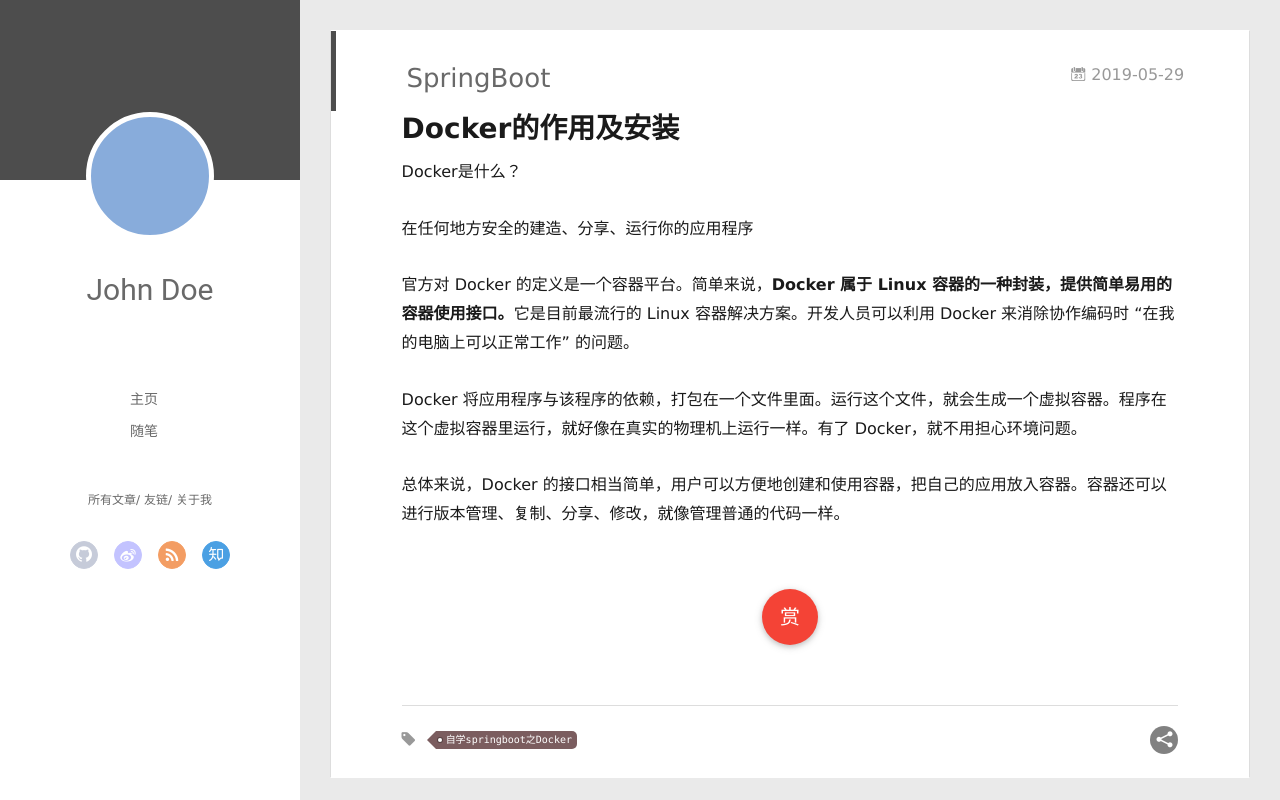
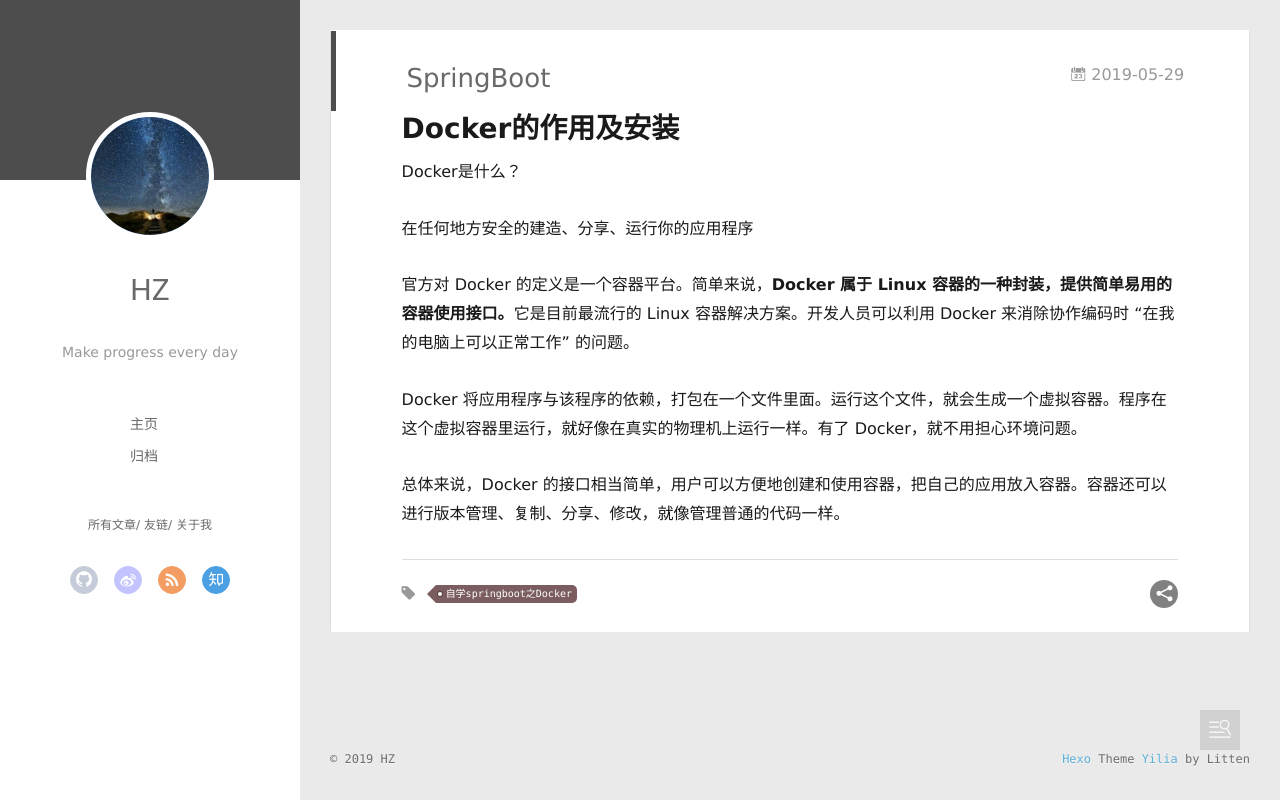
Before and after one commit to NTISHZ/NTISHZ.github.io, a plain HTML site: page 2019/05/29/SpringBoot_Docker/index.html in a window 1280 px wide. Drawn offline with Linux system fonts and the light colour scheme; no server answers.

Commit message:
Site updated: 2019-05-29 21:33:02

```diff
--- a/2019/05/29/SpringBoot_Docker/index.html
+++ b/2019/05/29/SpringBoot_Docker/index.html
@@ -15,7 +15,7 @@
 <meta property="og:url" content="http://yoursite.com/2019/05/29/SpringBoot_Docker/index.html">
 <meta property="og:site_name" content="Hexo">
 <meta property="og:description" content="Docker的作用及安装Docker是什么？ 在任何地方安全的建造、分享、运行你的应用程序 官方对 Docker 的定义是一个容器平台。简单来说，Docker 属于 Linux 容器的一种封装，提供简单易用的容器使用接口。它是目前最流行的 Linux 容器解决方案。开发人员可以利用 Docker 来消除协作编码时 “在我的电脑上可以正常工作” 的问题。 Docker 将应用程序与该程序的依赖，打包">
-<meta property="og:locale" content="default">
+<meta property="og:locale" content="zh-Hans">
 <meta property="og:updated_time" content="2019-05-29T11:55:41.533Z">
 <meta name="twitter:card" content="summary">
 <meta name="twitter:title" content="SpringBoot">
@@ -48,11 +48,13 @@
 <div class="intrude-less">
 	<header id="header" class="inner">
 		<a href="/" class="profilepic">
-			<img src class="js-avatar">
+			<img src="/assets/yls.jpg" class="js-avatar">
 		</a>
 		<hgroup>
-		  <h1 class="header-author"><a href="/">John Doe</a></h1>
+		  <h1 class="header-author"><a href="/">HZ</a></h1>
 		</hgroup>
+
+		<p class="header-subtitle">Make progress every day</p>
 
 
 		<nav class="header-menu">
@@ -60,7 +62,7 @@
 
 				<li><a href="/">主页</a></li>
 
-				<li><a href="/tags/随笔/">随笔</a></li>
+				<li><a href="/archives/index.html">归档</a></li>
 
 			</ul>
 		</nav>
@@ -106,11 +108,13 @@
 	<div class="intrude-less">
 		<header id="header" class="inner">
 			<div class="profilepic">
-				<img src class="js-avatar">
+				<img src="/assets/yls.jpg" class="js-avatar">
 			</div>
 			<hgroup>
-			  <h1 class="header-author js-header-author">John Doe</h1>
+			  <h1 class="header-author js-header-author">HZ</h1>
 			</hgroup>
+
+			<p class="header-subtitle"><i class="icon icon-quo-left"></i>Make progress every day<i class="icon icon-quo-right"></i></p>
 
 
 
@@ -140,7 +144,7 @@
 
 					<li style="width: 50%"><a href="/">主页</a></li>
 
-					<li style="width: 50%"><a href="/tags/随笔/">随笔</a></li>
+					<li style="width: 50%"><a href="/archives/index.html">归档</a></li>
 
 				</ul>
 			</nav>
@@ -183,27 +187,6 @@
 
 
 
-
-        <div class="page-reward">
-          <a href="javascript:;" class="page-reward-btn tooltip-top">
-            <div class="tooltip tooltip-east">
-            <span class="tooltip-item">
-              赏
-            </span>
-            <span class="tooltip-content">
-              <span class="tooltip-text">
-                <span class="tooltip-inner">
-                  <p class="reward-p"><i class="icon icon-quo-left"></i>谢谢你请我吃糖果<i class="icon icon-quo-right"></i></p>
-                  <div class="reward-box">
-
-
-                  </div>
-                </span>
-              </span>
-            </span>
-          </div>
-          </a>
-        </div>
 
     </div>
     <div class="article-info article-info-index">
@@ -296,6 +279,19 @@
         </div>
 
 
+        <div class="toc-container tooltip-left">
+            <i class="icon-font icon-category"></i>
+            <div class="tooltip tooltip-east">
+                <span class="tooltip-item">
+                </span>
+                <span class="tooltip-content">
+                    <div class="toc-article">
+                    <ol class="toc"><li class="toc-item toc-level-1"><a class="toc-link" href="#Docker的作用及安装"><span class="toc-number">1.</span> <span class="toc-text">Docker的作用及安装</span></a></li></ol>
+                    </div>
+                </span>
+            </div>
+        </div>
+
     </div>
 </aside>
 
@@ -319,7 +315,7 @@
   <div class="outer">
     <div id="footer-info">
     	<div class="footer-left">
-    		&copy; 2019 John Doe
+    		&copy; 2019 HZ
     	</div>
       	<div class="footer-right">
       		<a href="http://hexo.io/" target="_blank">Hexo</a>  Theme <a href="https://github.com/litten/hexo-theme-yilia" target="_blank">Yilia</a> by Litten
@@ -485,7 +481,7 @@ return o(i(t),arguments.length<2?void 0:u(arguments[1]))}})},function(t,n,r){var
 
     	<section class="tools-section tools-section-me" q-show="aboutme">
 
-  	  		<div class="aboutme-wrap" id="js-aboutme">很惭愧&lt;br&gt;&lt;br&gt;只做了一点微小的工作&lt;br&gt;谢谢大家</div>
+  	  		<div class="aboutme-wrap" id="js-aboutme">It&#39;s a beautiful day.&lt;br&gt;&lt;br&gt;我依然在慢慢进步！&lt;br&gt;岁月如初</div>
 
     	</section>
 
--- /dev/null
+++ b/content.json
@@ -0,0 +1 @@
+[{"title":"SpringBoot","date":"2019-05-29T11:16:00.000Z","path":"2019/05/29/SpringBoot_Docker/","tags":[{"name":"自学springboot之Docker","slug":"自学springboot之Docker","permalink":"http://yoursite.com/tags/自学springboot之Docker/"}]}]
```
Also changed, not shown: archives/2019/05/index.html (+13 -9 lines), archives/2019/index.html (+13 -9 lines), archives/index.html (+13 -9 lines), index.html (+14 -10 lines), tags/自学springboot之Docker/index.html (+13 -9 lines), assets/yls.jpg (added).
